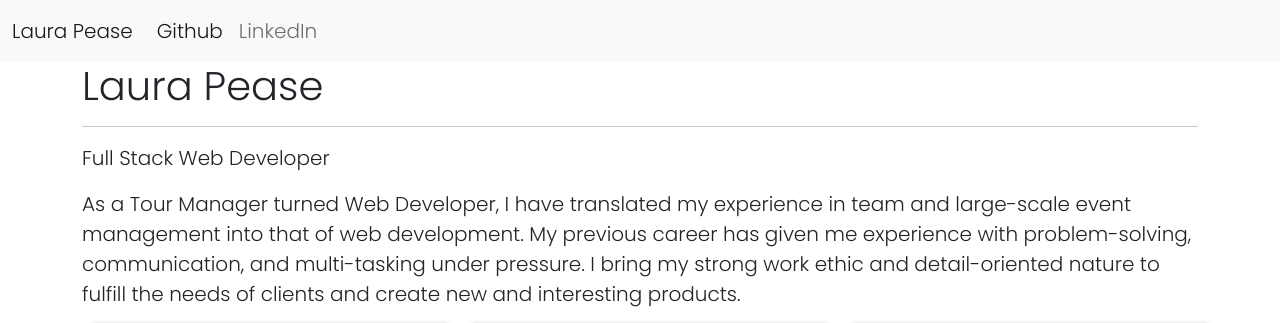
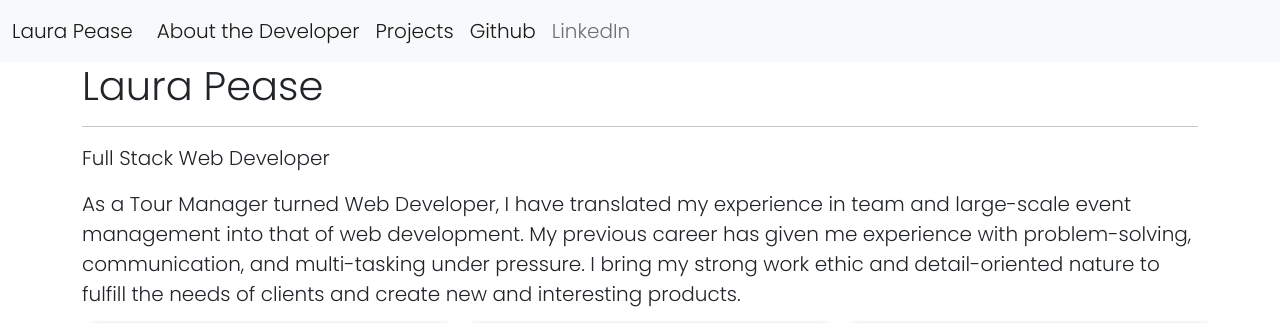
Before and after one commit to laurapease/L-Pease-Portfolio-2020, a Django app: page / in a window 1280 px wide. Shown: the top 323 px of the page. Run offline with Django 3.2, Linux system fonts and the light colour scheme; some web fonts are replaced.

Commit message:
Adjusted layout

```diff
--- a/main_app/templates/base.html
+++ b/main_app/templates/base.html
@@ -42,6 +42,12 @@
         <div class="collapse navbar-collapse" id="navbarText">
             <ul class="navbar-nav me-auto mb-2 mb-lg-0">
                 <li class="nav-item">
+                    <a class="nav-link active" aria-current="page" href="">About the Developer</a>
+                </li>
+                <li class="nav-item">
+                    <a class="nav-link active" aria-current="page" href="">Projects</a>
+                </li>
+                <li class="nav-item">
                     <a class="nav-link active" aria-current="page" href="https://github.com/laurapease">Github</a>
                 </li>
                 <li class="nav-item">
```
